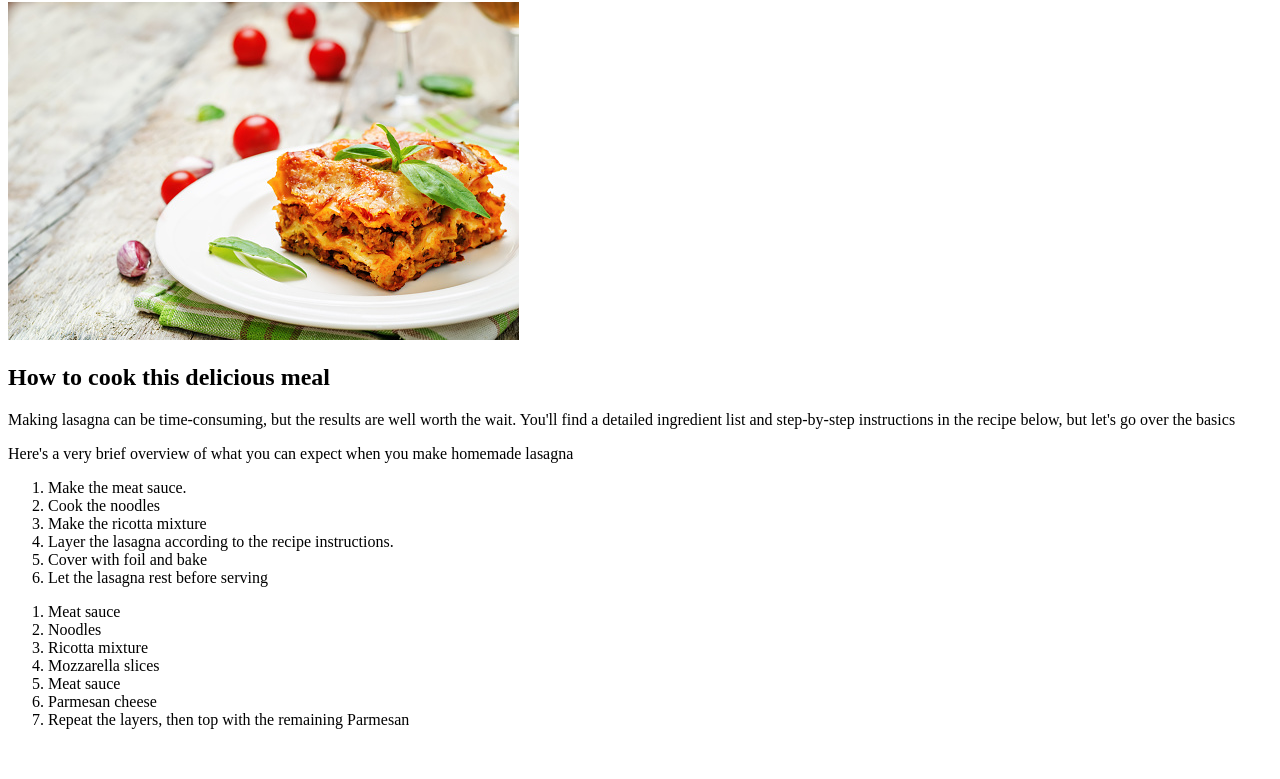
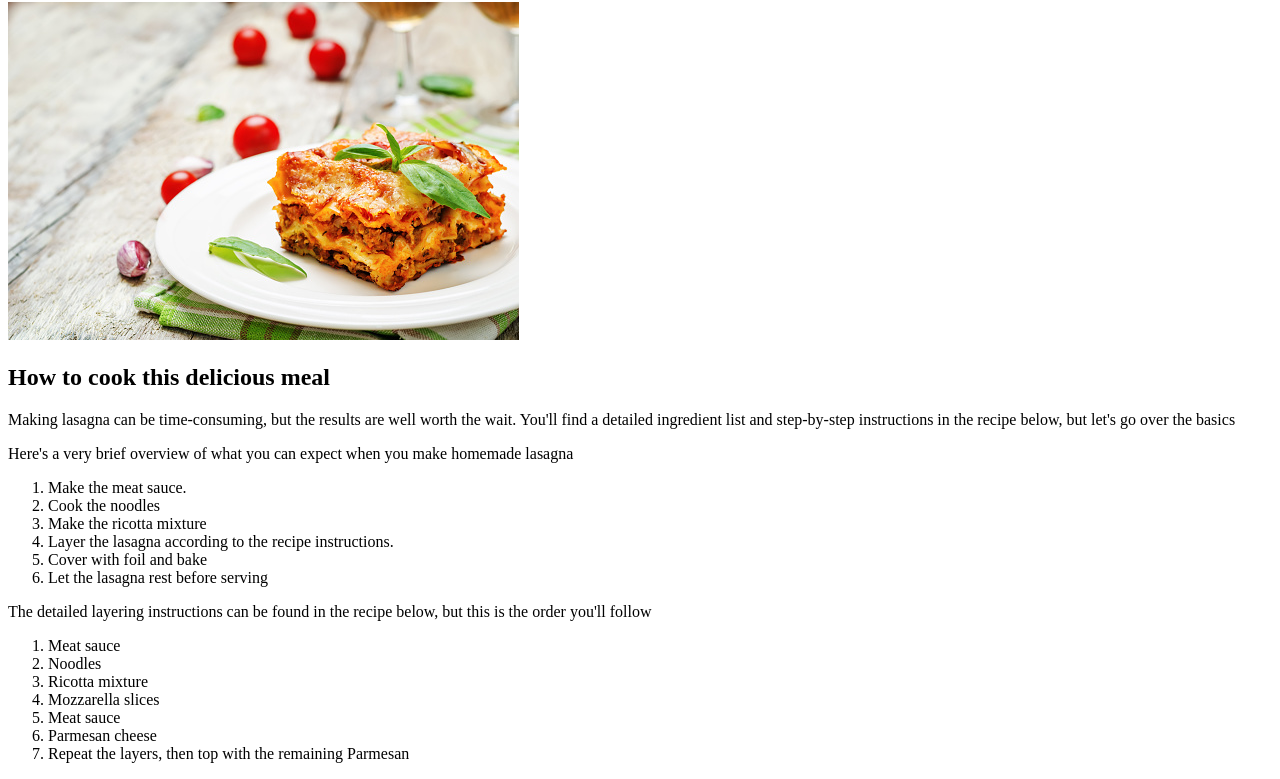
Before and after one commit to luminitamhi/odin-recipes, a plain HTML site: page recipes/lasagna.html in a window 1280 px wide. Shown: the part 78-857 px from the top of the page. Before the commit the page ends 823 px from the top, so only its background shows below. Drawn offline with Linux system fonts and the light colour scheme.

Commit message:
missing paragraph has been added

```diff
--- a/recipes/lasagna.html
+++ b/recipes/lasagna.html
@@ -17,6 +17,7 @@
     <li>Cover with foil and bake</li>
     <li>Let the lasagna rest before serving</li>
   </ol>
+  <p>The detailed layering instructions can be found in the recipe below, but this is the order you'll follow</p>
   <ol>
     <li>Meat sauce</li>
     <li>Noodles</li>
```
